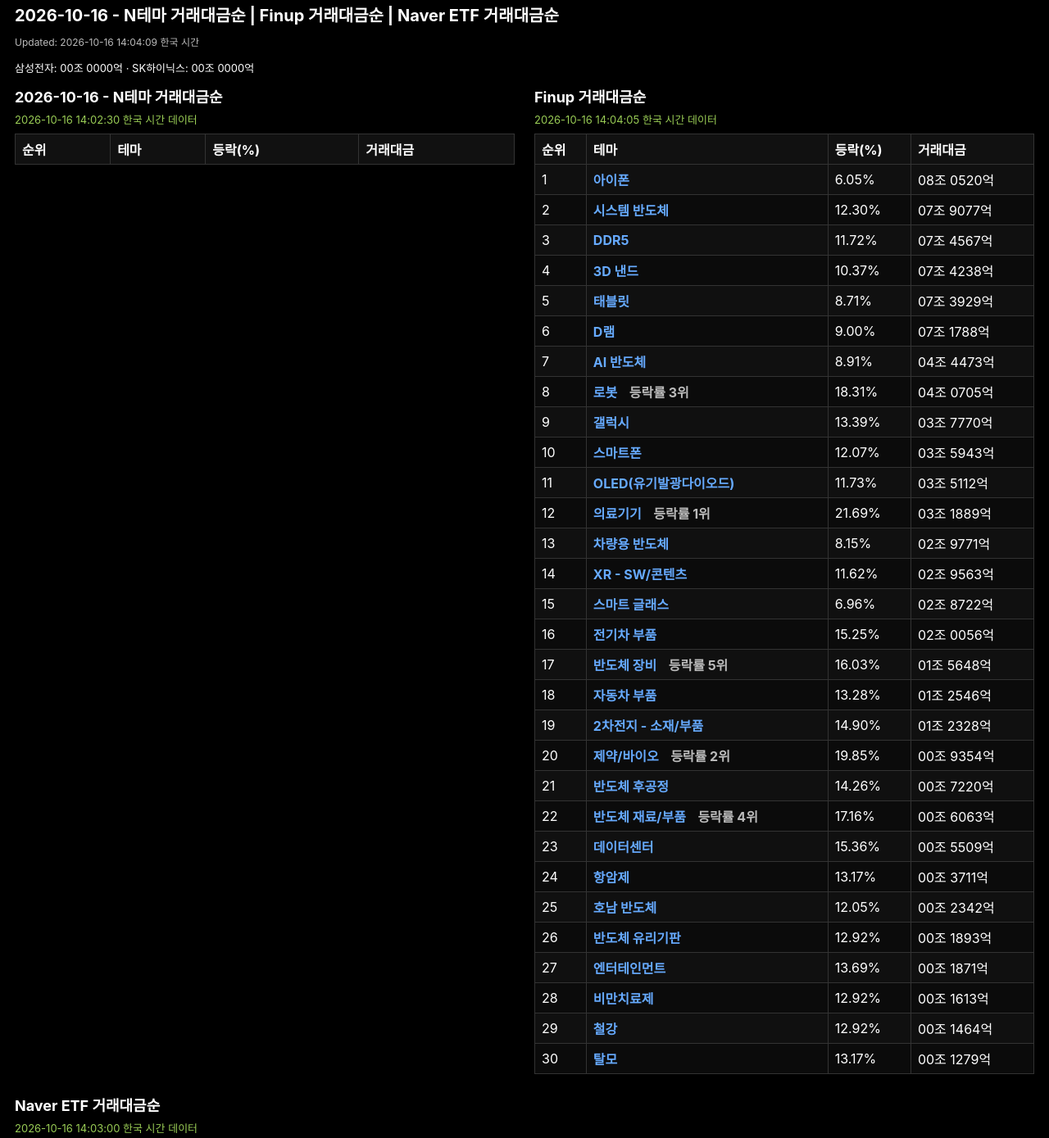
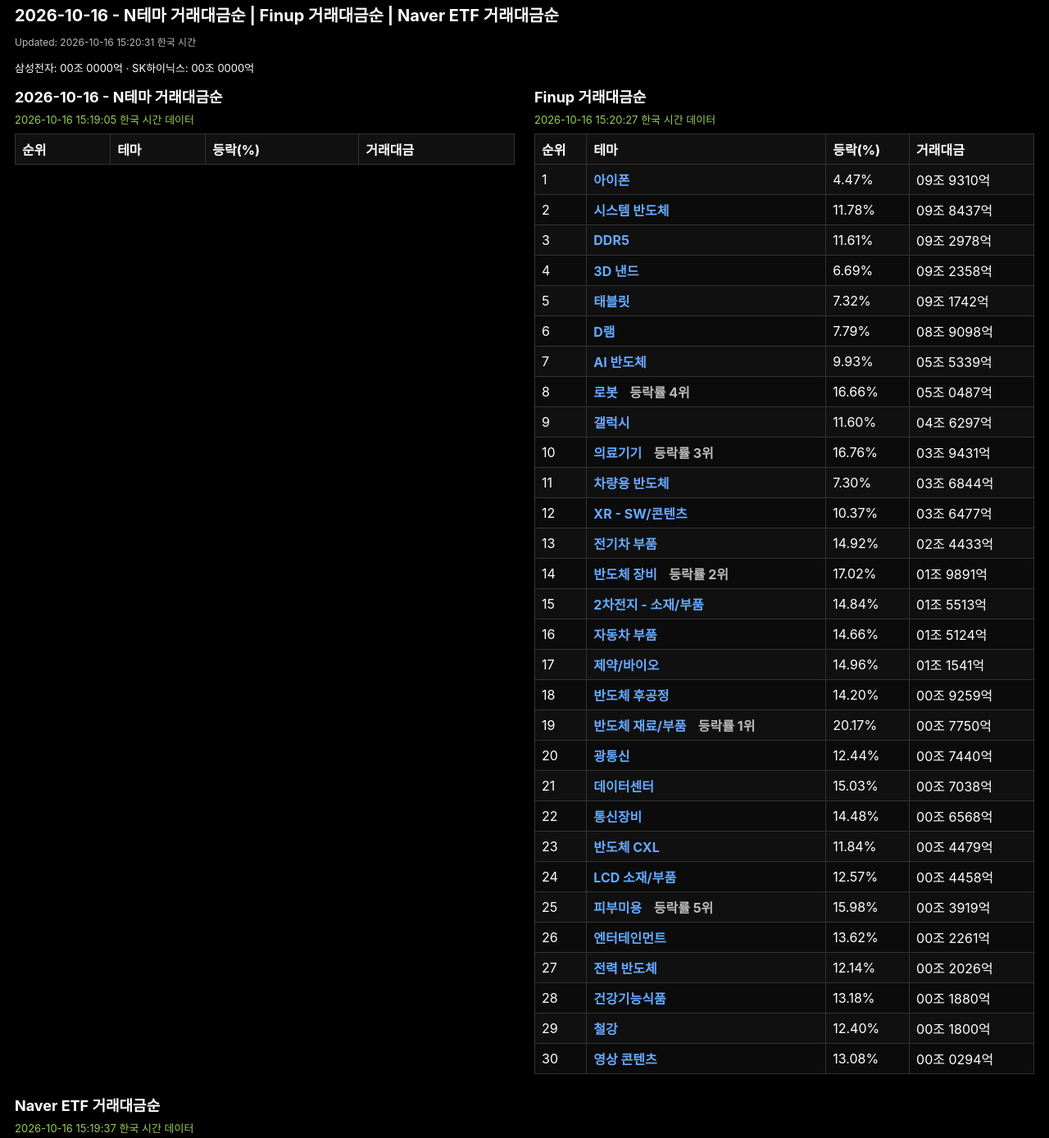
Before and after one commit to ochjjy/stock_theme_info, a plain HTML site: page index.html in a window 1280 px wide. Shown: the part 15-1404 px from the top of the page at 82% size. Drawn offline with Linux system fonts and the light colour scheme.

Commit message:
[2026-10-16 15:20:31] sync 2026-10-16.n_themes_by_trade.html to index.html

```diff
--- a/index.html
+++ b/index.html
@@ -29,56 +29,56 @@
 </head>
 <body>
   <h1>2026-10-16 - N테마 거래대금순 | Finup 거래대금순 | Naver ETF 거래대금순</h1>
-  <div class="updated">Updated: 2026-10-16 14:04:09 한국 시간</div>
+  <div class="updated">Updated: 2026-10-16 15:20:31 한국 시간</div>
   <div class="company-tv">삼성전자: 00조 0000억 · SK하이닉스: 00조 0000억</div>
   <div class="wrap">
     <div class="panel">
       <h2>2026-10-16 - N테마 거래대금순</h2>
-      <div class="data-updated">2026-10-16 14:02:30 한국 시간 데이터</div>
+      <div class="data-updated">2026-10-16 15:19:05 한국 시간 데이터</div>
       <table>
         <tr><th>순위</th><th>테마</th><th>등락(%)</th><th>거래대금</th></tr>
       </table>
     </div>
     <div class="panel">
       <h2>Finup 거래대금순</h2>
-      <div class="data-updated">2026-10-16 14:04:05 한국 시간 데이터</div>
+      <div class="data-updated">2026-10-16 15:20:27 한국 시간 데이터</div>
       <table>
         <tr><th>순위</th><th>테마</th><th>등락(%)</th><th>거래대금</th></tr>
-<tr><td>1</td><td><a class="theme-link" href="https://finance.finup.co.kr/theme/154423" target="_blank" rel="noopener noreferrer">아이폰</a></td><td>6.05%</td><td>08조 0520억</td></tr>
-<tr><td>2</td><td><a class="theme-link" href="https://finance.finup.co.kr/theme/150313" target="_blank" rel="noopener noreferrer">시스템 반도체</a></td><td>12.30%</td><td>07조 9077억</td></tr>
-<tr><td>3</td><td><a class="theme-link" href="https://finance.finup.co.kr/theme/162078" target="_blank" rel="noopener noreferrer">DDR5</a></td><td>11.72%</td><td>07조 4567억</td></tr>
-<tr><td>4</td><td><a class="theme-link" href="https://finance.finup.co.kr/theme/153117" target="_blank" rel="noopener noreferrer">3D 낸드</a></td><td>10.37%</td><td>07조 4238억</td></tr>
-<tr><td>5</td><td><a class="theme-link" href="https://finance.finup.co.kr/theme/154422" target="_blank" rel="noopener noreferrer">태블릿</a></td><td>8.71%</td><td>07조 3929억</td></tr>
-<tr><td>6</td><td><a class="theme-link" href="https://finance.finup.co.kr/theme/153735" target="_blank" rel="noopener noreferrer">D램</a></td><td>9.00%</td><td>07조 1788억</td></tr>
-<tr><td>7</td><td><a class="theme-link" href="https://finance.finup.co.kr/theme/165004" target="_blank" rel="noopener noreferrer">AI 반도체</a></td><td>8.91%</td><td>04조 4473억</td></tr>
-<tr><td>8</td><td><a class="theme-link" href="https://finance.finup.co.kr/theme/3407" target="_blank" rel="noopener noreferrer">로봇</a> <span class="chg-rank">등락률 3위</span></td><td>18.31%</td><td>04조 0705억</td></tr>
-<tr><td>9</td><td><a class="theme-link" href="https://finance.finup.co.kr/theme/154241" target="_blank" rel="noopener noreferrer">갤럭시</a></td><td>13.39%</td><td>03조 7770억</td></tr>
-<tr><td>10</td><td><a class="theme-link" href="https://finance.finup.co.kr/theme/154192" target="_blank" rel="noopener noreferrer">스마트폰</a></td><td>12.07%</td><td>03조 5943억</td></tr>
-<tr><td>11</td><td><a class="theme-link" href="https://finance.finup.co.kr/theme/4435" target="_blank" rel="noopener noreferrer">OLED(유기발광다이오드)</a></td><td>11.73%</td><td>03조 5112억</td></tr>
-<tr><td>12</td><td><a class="theme-link" href="https://finance.finup.co.kr/theme/154401" target="_blank" rel="noopener noreferrer">의료기기</a> <span class="chg-rank">등락률 1위</span></td><td>21.69%</td><td>03조 1889억</td></tr>
-<tr><td>13</td><td><a class="theme-link" href="https://finance.finup.co.kr/theme/160119" target="_blank" rel="noopener noreferrer">차량용 반도체</a></td><td>8.15%</td><td>02조 9771억</td></tr>
-<tr><td>14</td><td><a class="theme-link" href="https://finance.finup.co.kr/theme/163077" target="_blank" rel="noopener noreferrer">XR - SW/콘텐츠</a></td><td>11.62%</td><td>02조 9563억</td></tr>
-<tr><td>15</td><td><a class="theme-link" href="https://finance.finup.co.kr/theme/163291" target="_blank" rel="noopener noreferrer">스마트 글래스</a></td><td>6.96%</td><td>02조 8722억</td></tr>
-<tr><td>16</td><td><a class="theme-link" href="https://finance.finup.co.kr/theme/155450" target="_blank" rel="noopener noreferrer">전기차 부품</a></td><td>15.25%</td><td>02조 0056억</td></tr>
-<tr><td>17</td><td><a class="theme-link" href="https://finance.finup.co.kr/theme/155287" target="_blank" rel="noopener noreferrer">반도체 장비</a> <span class="chg-rank">등락률 5위</span></td><td>16.03%</td><td>01조 5648억</td></tr>
-<tr><td>18</td><td><a class="theme-link" href="https://finance.finup.co.kr/theme/154286" target="_blank" rel="noopener noreferrer">자동차 부품</a></td><td>13.28%</td><td>01조 2546억</td></tr>
-<tr><td>19</td><td><a class="theme-link" href="https://finance.finup.co.kr/theme/155423" target="_blank" rel="noopener noreferrer">2차전지 - 소재/부품</a></td><td>14.90%</td><td>01조 2328억</td></tr>
-<tr><td>20</td><td><a class="theme-link" href="https://finance.finup.co.kr/theme/150775" target="_blank" rel="noopener noreferrer">제약/바이오</a> <span class="chg-rank">등락률 2위</span></td><td>19.85%</td><td>00조 9354억</td></tr>
-<tr><td>21</td><td><a class="theme-link" href="https://finance.finup.co.kr/theme/150847" target="_blank" rel="noopener noreferrer">반도체 후공정</a></td><td>14.26%</td><td>00조 7220억</td></tr>
-<tr><td>22</td><td><a class="theme-link" href="https://finance.finup.co.kr/theme/154441" target="_blank" rel="noopener noreferrer">반도체 재료/부품</a> <span class="chg-rank">등락률 4위</span></td><td>17.16%</td><td>00조 6063억</td></tr>
-<tr><td>23</td><td><a class="theme-link" href="https://finance.finup.co.kr/theme/164618" target="_blank" rel="noopener noreferrer">데이터센터</a></td><td>15.36%</td><td>00조 5509억</td></tr>
-<tr><td>24</td><td><a class="theme-link" href="https://finance.finup.co.kr/theme/163269" target="_blank" rel="noopener noreferrer">항암제</a></td><td>13.17%</td><td>00조 3711억</td></tr>
-<tr><td>25</td><td><a class="theme-link" href="https://finance.finup.co.kr/theme/167433" target="_blank" rel="noopener noreferrer">호남 반도체</a></td><td>12.05%</td><td>00조 2342억</td></tr>
-<tr><td>26</td><td><a class="theme-link" href="https://finance.finup.co.kr/theme/167203" target="_blank" rel="noopener noreferrer">반도체 유리기판</a></td><td>12.92%</td><td>00조 1893억</td></tr>
-<tr><td>27</td><td><a class="theme-link" href="https://finance.finup.co.kr/theme/150841" target="_blank" rel="noopener noreferrer">엔터테인먼트</a></td><td>13.69%</td><td>00조 1871억</td></tr>
-<tr><td>28</td><td><a class="theme-link" href="https://finance.finup.co.kr/theme/165562" target="_blank" rel="noopener noreferrer">비만치료제</a></td><td>12.92%</td><td>00조 1613억</td></tr>
-<tr><td>29</td><td><a class="theme-link" href="https://finance.finup.co.kr/theme/155297" target="_blank" rel="noopener noreferrer">철강</a></td><td>12.92%</td><td>00조 1464억</td></tr>
-<tr><td>30</td><td><a class="theme-link" href="https://finance.finup.co.kr/theme/4406" target="_blank" rel="noopener noreferrer">탈모</a></td><td>13.17%</td><td>00조 1279억</td></tr>
+<tr><td>1</td><td><a class="theme-link" href="https://finance.finup.co.kr/theme/154423" target="_blank" rel="noopener noreferrer">아이폰</a></td><td>4.47%</td><td>09조 9310억</td></tr>
+<tr><td>2</td><td><a class="theme-link" href="https://finance.finup.co.kr/theme/150313" target="_blank" rel="noopener noreferrer">시스템 반도체</a></td><td>11.78%</td><td>09조 8437억</td></tr>
+<tr><td>3</td><td><a class="theme-link" href="https://finance.finup.co.kr/theme/162078" target="_blank" rel="noopener noreferrer">DDR5</a></td><td>11.61%</td><td>09조 2978억</td></tr>
+<tr><td>4</td><td><a class="theme-link" href="https://finance.finup.co.kr/theme/153117" target="_blank" rel="noopener noreferrer">3D 낸드</a></td><td>6.69%</td><td>09조 2358억</td></tr>
+<tr><td>5</td><td><a class="theme-link" href="https://finance.finup.co.kr/theme/154422" target="_blank" rel="noopener noreferrer">태블릿</a></td><td>7.32%</td><td>09조 1742억</td></tr>
+<tr><td>6</td><td><a class="theme-link" href="https://finance.finup.co.kr/theme/153735" target="_blank" rel="noopener noreferrer">D램</a></td><td>7.79%</td><td>08조 9098억</td></tr>
+<tr><td>7</td><td><a class="theme-link" href="https://finance.finup.co.kr/theme/165004" target="_blank" rel="noopener noreferrer">AI 반도체</a></td><td>9.93%</td><td>05조 5339억</td></tr>
+<tr><td>8</td><td><a class="theme-link" href="https://finance.finup.co.kr/theme/3407" target="_blank" rel="noopener noreferrer">로봇</a> <span class="chg-rank">등락률 4위</span></td><td>16.66%</td><td>05조 0487억</td></tr>
+<tr><td>9</td><td><a class="theme-link" href="https://finance.finup.co.kr/theme/154241" target="_blank" rel="noopener noreferrer">갤럭시</a></td><td>11.60%</td><td>04조 6297억</td></tr>
+<tr><td>10</td><td><a class="theme-link" href="https://finance.finup.co.kr/theme/154401" target="_blank" rel="noopener noreferrer">의료기기</a> <span class="chg-rank">등락률 3위</span></td><td>16.76%</td><td>03조 9431억</td></tr>
+<tr><td>11</td><td><a class="theme-link" href="https://finance.finup.co.kr/theme/160119" target="_blank" rel="noopener noreferrer">차량용 반도체</a></td><td>7.30%</td><td>03조 6844억</td></tr>
+<tr><td>12</td><td><a class="theme-link" href="https://finance.finup.co.kr/theme/163077" target="_blank" rel="noopener noreferrer">XR - SW/콘텐츠</a></td><td>10.37%</td><td>03조 6477억</td></tr>
+<tr><td>13</td><td><a class="theme-link" href="https://finance.finup.co.kr/theme/155450" target="_blank" rel="noopener noreferrer">전기차 부품</a></td><td>14.92%</td><td>02조 4433억</td></tr>
+<tr><td>14</td><td><a class="theme-link" href="https://finance.finup.co.kr/theme/155287" target="_blank" rel="noopener noreferrer">반도체 장비</a> <span class="chg-rank">등락률 2위</span></td><td>17.02%</td><td>01조 9891억</td></tr>
+<tr><td>15</td><td><a class="theme-link" href="https://finance.finup.co.kr/theme/155423" target="_blank" rel="noopener noreferrer">2차전지 - 소재/부품</a></td><td>14.84%</td><td>01조 5513억</td></tr>
+<tr><td>16</td><td><a class="theme-link" href="https://finance.finup.co.kr/theme/154286" target="_blank" rel="noopener noreferrer">자동차 부품</a></td><td>14.66%</td><td>01조 5124억</td></tr>
+<tr><td>17</td><td><a class="theme-link" href="https://finance.finup.co.kr/theme/150775" target="_blank" rel="noopener noreferrer">제약/바이오</a></td><td>14.96%</td><td>01조 1541억</td></tr>
+<tr><td>18</td><td><a class="theme-link" href="https://finance.finup.co.kr/theme/150847" target="_blank" rel="noopener noreferrer">반도체 후공정</a></td><td>14.20%</td><td>00조 9259억</td></tr>
+<tr><td>19</td><td><a class="theme-link" href="https://finance.finup.co.kr/theme/154441" target="_blank" rel="noopener noreferrer">반도체 재료/부품</a> <span class="chg-rank">등락률 1위</span></td><td>20.17%</td><td>00조 7750억</td></tr>
+<tr><td>20</td><td><a class="theme-link" href="https://finance.finup.co.kr/theme/3315" target="_blank" rel="noopener noreferrer">광통신</a></td><td>12.44%</td><td>00조 7440억</td></tr>
+<tr><td>21</td><td><a class="theme-link" href="https://finance.finup.co.kr/theme/164618" target="_blank" rel="noopener noreferrer">데이터센터</a></td><td>15.03%</td><td>00조 7038억</td></tr>
+<tr><td>22</td><td><a class="theme-link" href="https://finance.finup.co.kr/theme/154131" target="_blank" rel="noopener noreferrer">통신장비</a></td><td>14.48%</td><td>00조 6568억</td></tr>
+<tr><td>23</td><td><a class="theme-link" href="https://finance.finup.co.kr/theme/167177" target="_blank" rel="noopener noreferrer">반도체 CXL</a></td><td>11.84%</td><td>00조 4479억</td></tr>
+<tr><td>24</td><td><a class="theme-link" href="https://finance.finup.co.kr/theme/155284" target="_blank" rel="noopener noreferrer">LCD 소재/부품</a></td><td>12.57%</td><td>00조 4458억</td></tr>
+<tr><td>25</td><td><a class="theme-link" href="https://finance.finup.co.kr/theme/163300" target="_blank" rel="noopener noreferrer">피부미용</a> <span class="chg-rank">등락률 5위</span></td><td>15.98%</td><td>00조 3919억</td></tr>
+<tr><td>26</td><td><a class="theme-link" href="https://finance.finup.co.kr/theme/150841" target="_blank" rel="noopener noreferrer">엔터테인먼트</a></td><td>13.62%</td><td>00조 2261억</td></tr>
+<tr><td>27</td><td><a class="theme-link" href="https://finance.finup.co.kr/theme/163690" target="_blank" rel="noopener noreferrer">전력 반도체</a></td><td>12.14%</td><td>00조 2026억</td></tr>
+<tr><td>28</td><td><a class="theme-link" href="https://finance.finup.co.kr/theme/150834" target="_blank" rel="noopener noreferrer">건강기능식품</a></td><td>13.18%</td><td>00조 1880억</td></tr>
+<tr><td>29</td><td><a class="theme-link" href="https://finance.finup.co.kr/theme/155297" target="_blank" rel="noopener noreferrer">철강</a></td><td>12.40%</td><td>00조 1800억</td></tr>
+<tr><td>30</td><td><a class="theme-link" href="https://finance.finup.co.kr/theme/154420" target="_blank" rel="noopener noreferrer">영상 콘텐츠</a></td><td>13.08%</td><td>00조 0294억</td></tr>
       </table>
     </div>
     <div class="panel">
       <h2>Naver ETF 거래대금순</h2>
-      <div class="data-updated">2026-10-16 14:03:00 한국 시간 데이터</div>
+      <div class="data-updated">2026-10-16 15:19:37 한국 시간 데이터</div>
       <table>
         <tr><th>순위</th><th>테마</th><th>등락(%)</th><th>거래대금</th></tr>
       </table>
```
